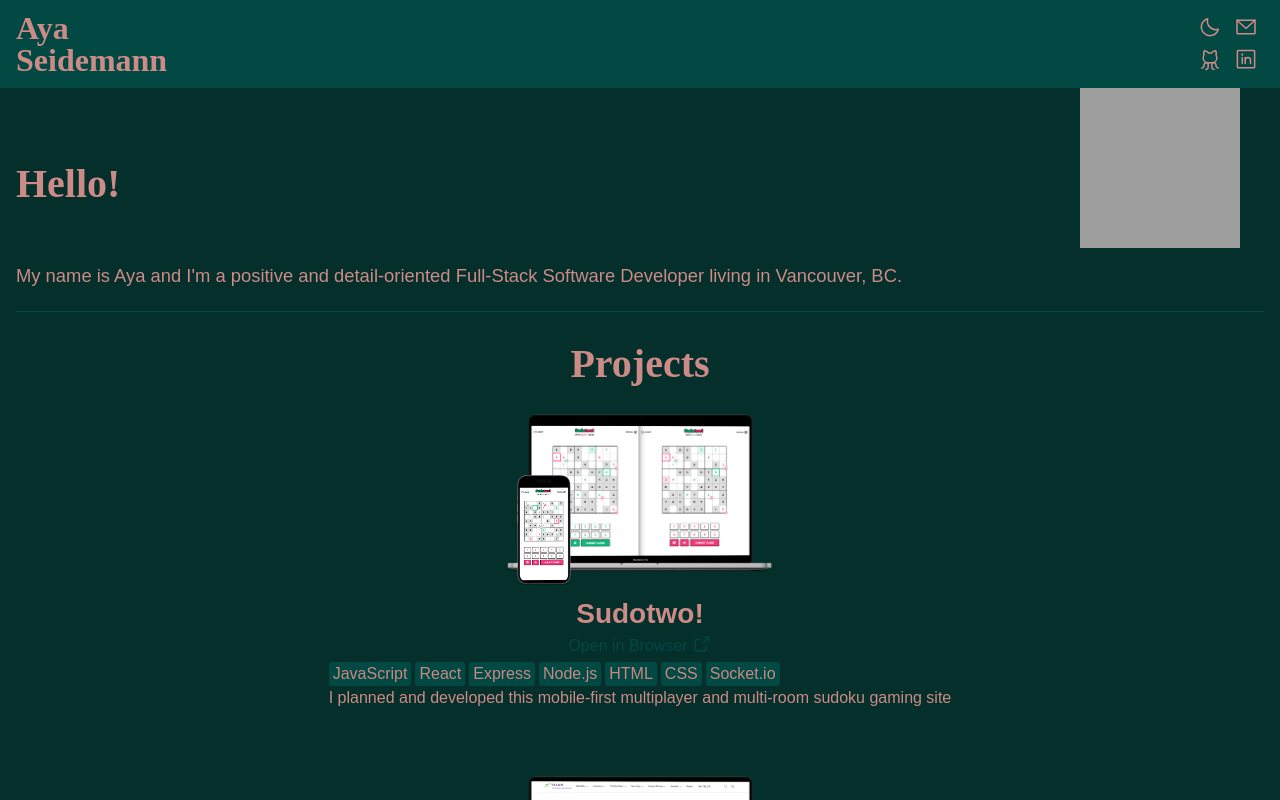
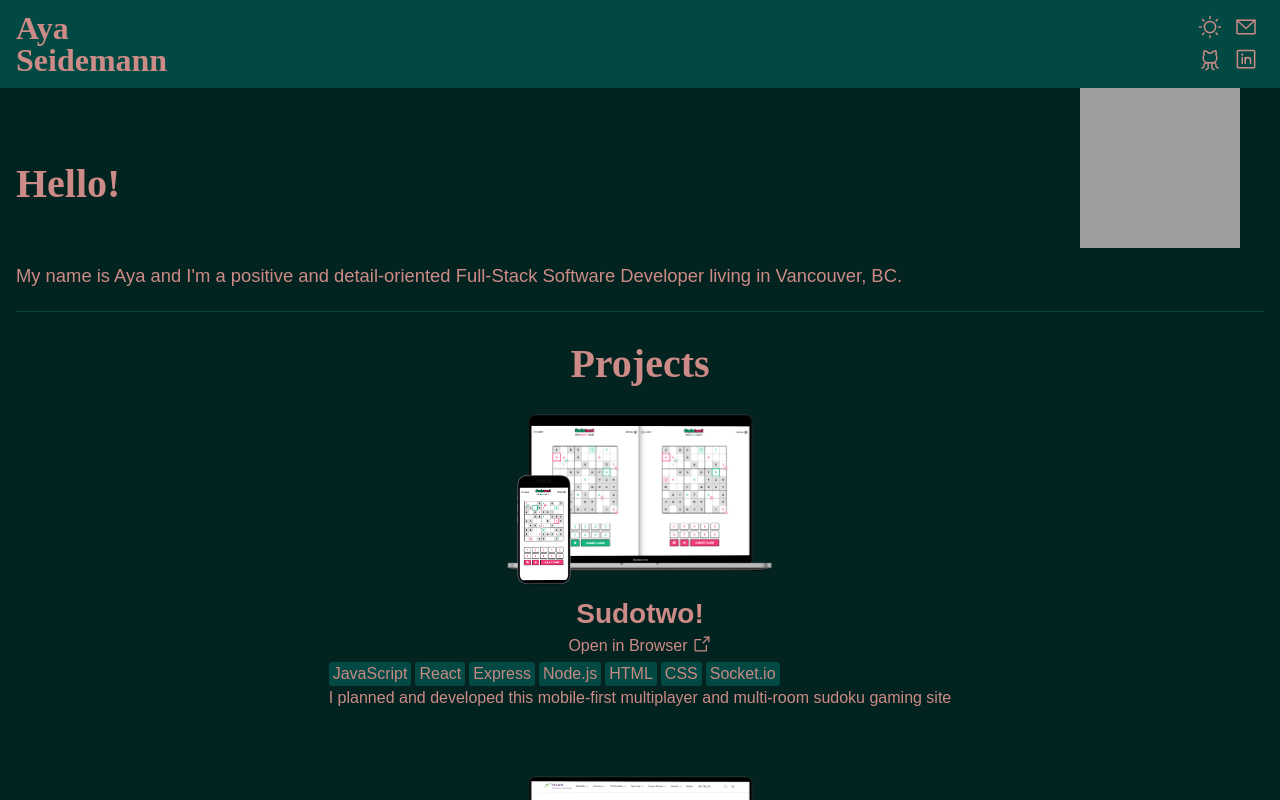
Before and after one commit to ayaseidemann/aya-portfolio, a React (Create React App) app: page / in a window 1280 px wide. Both pictures are taken after a click on the button 1210 px from the left and 28 px from the top of the page. Shown: the top 800 px of the page. Built offline with nearby package versions, Linux system fonts and the light colour scheme; grey boxes are pictures that could not be loaded.

Commit message:
add light mode icon and icon logic

```diff
--- a/src/components/Bio/Bio.scss
+++ b/src/components/Bio/Bio.scss
@@ -3,7 +3,6 @@
 
 .dark .bio {
     transition: all 1s;
-    background-color: $extra-dark-background;
     color: $light-background;
 
     &__p {
--- a/src/components/Contact/Contact.scss
+++ b/src/components/Contact/Contact.scss
@@ -3,7 +3,6 @@
 
 .dark .contact {
     transition: all 1s;
-    background: $extra-dark-background;
     color: $light-background;
 
     &__link {
--- a/src/components/Header/Header.js
+++ b/src/components/Header/Header.js
@@ -2,7 +2,7 @@ import './Header.scss';
 import { Link } from 'react-router-dom';
 import { Moon, Sun, EnvelopeSimple, GithubLogo, LinkedinLogo } from "phosphor-react";
 
-function Header({toggleDarkMode}) {
+function Header({ mode, toggleDarkMode }) {
 
     return(
         <div className='header__wrapper'>
@@ -11,17 +11,24 @@ function Header({toggleDarkMode}) {
                     <h1 className='header__title'>Aya Seidemann</h1>
                 </Link>
                 <div className='header__right'>
+                    {mode === 'light' &&
                     <button className='header__icon header__icon--mode' onClick={() => toggleDarkMode()}>
-                        <Moon size={24} />
+                        <Moon className='header__svg header__svg--mode' size={24} />
                     </button>
+                    }
+                    {mode === 'dark' &&
+                    <button className='header__icon header__icon--mode' onClick={() => toggleDarkMode()}>
+                        <Sun className='header__svg header__svg--mode' size={24} />
+                    </button>
+                    }
                     <a className='header__icon header__icon--email' href="mailto:aya.seidemann@gmail.com">
-                        <EnvelopeSimple size={24} />
+                        <EnvelopeSimple className='header__svg header__svg--mode' size={24} />
                     </a>
                     <a className='header__icon header__icon--github' href='https://github.com/ayaseidemann'>
-                        <GithubLogo size={24} />
+                        <GithubLogo className='header__svg header__svg--mode' size={24} />
                     </a>
                     <a className='header__icon header__icon--linkedin' href='https://www.linkedin.com/in/aya-seidemann/'>
-                        <LinkedinLogo size={24} />
+                        <LinkedinLogo className='header__svg header__svg--mode' size={24} />
                     </a>
                 </div>
             </header>
--- a/src/components/Header/Header.scss
+++ b/src/components/Header/Header.scss
@@ -14,6 +14,16 @@
     }
 
     &__icon {
+        transition: all 1s;
+        color: $light-background;
+
+        &--mode {
+            transition: all 1s;
+            background-color: $dark-accent;
+        }
+    }
+
+    &__svg {
         transition: all 1s;
         color: $light-background;
 
@@ -67,6 +77,15 @@
 
         &--mode {
             transition: all 1s;
+            background: $light-background;
+        }
+    }
+
+    &__svg {
+        transition: all 1s;
+
+        &--mode {
+            transition: all 1s;
             background-color: $light-background;
         }
     }
--- a/src/components/Projects/Projects.scss
+++ b/src/components/Projects/Projects.scss
@@ -3,7 +3,6 @@
 
 .dark .projects {
     transition: all 1s;
-    background: $extra-dark-background;
     color: $light-background;
 
     &__section {
@@ -21,6 +20,14 @@
     &__tag {
         transition: all 1s;
         background: $dark-accent;
+    }
+}
+
+.dark .link {
+    color: $light-background;
+
+    &__a {
+        color: $light-background;
     }
 }
 
--- a/src/pages/HomePage/HomePage.js
+++ b/src/pages/HomePage/HomePage.js
@@ -1,24 +1,32 @@
 import './HomePage.scss';
+
 import Header from '../../components/Header/Header';
 import Bio from '../../components/Bio/Bio';
 import Projects from '../../components/Projects/Projects';
 import Contact from '../../components/Contact/Contact';
 
+import { useState } from 'react';
+
 function HomePage() {
 
     // set darkmode toggle
-    // const [mode, setMode] = useState('');
+    const [mode, setMode] = useState('light');
 
     // function to toggle darkmode
     function toggleDarkMode() {
         let darkToggleClass = document.querySelector('.homepage');
         darkToggleClass.classList.toggle('dark');
+        if (mode === 'light') {
+            setMode('dark');
+        } else {
+            setMode('light');
+        }
         console.log('adding dark class to homepage');
     }
 
     return(
         <div className='homepage'>
-            <Header toggleDarkMode={toggleDarkMode} />
+            <Header mode={mode} toggleDarkMode={toggleDarkMode} />
             <div className='main'>
                 <Bio />
                 <Projects />
--- a/src/pages/HomePage/HomePage.scss
+++ b/src/pages/HomePage/HomePage.scss
@@ -1,8 +1,13 @@
 @use '../../styles/partials/variables' as *;
 @use '../../styles/partials/mixins' as *;
 
+.dark .main {
+    transition: all 1s;
+    background: $extra-dark-background;
+}
+
 .main {
+    transition: all 1s;
     margin-top: 5.5rem;
     background: $extra-light-background;
-
 }
--- a/src/styles/partials/_variables.scss
+++ b/src/styles/partials/_variables.scss
@@ -2,7 +2,7 @@
 $light-background: #CC8B86;
 $extra-light-background: #F9F1F1;
 $dark-background:#003b36;
-$extra-dark-background: #042F2B;
+$extra-dark-background: #032320;
 // $dark-accent: #004a44;
 $dark-accent: #024943;
 // $dark-accent: #00443e;
```
